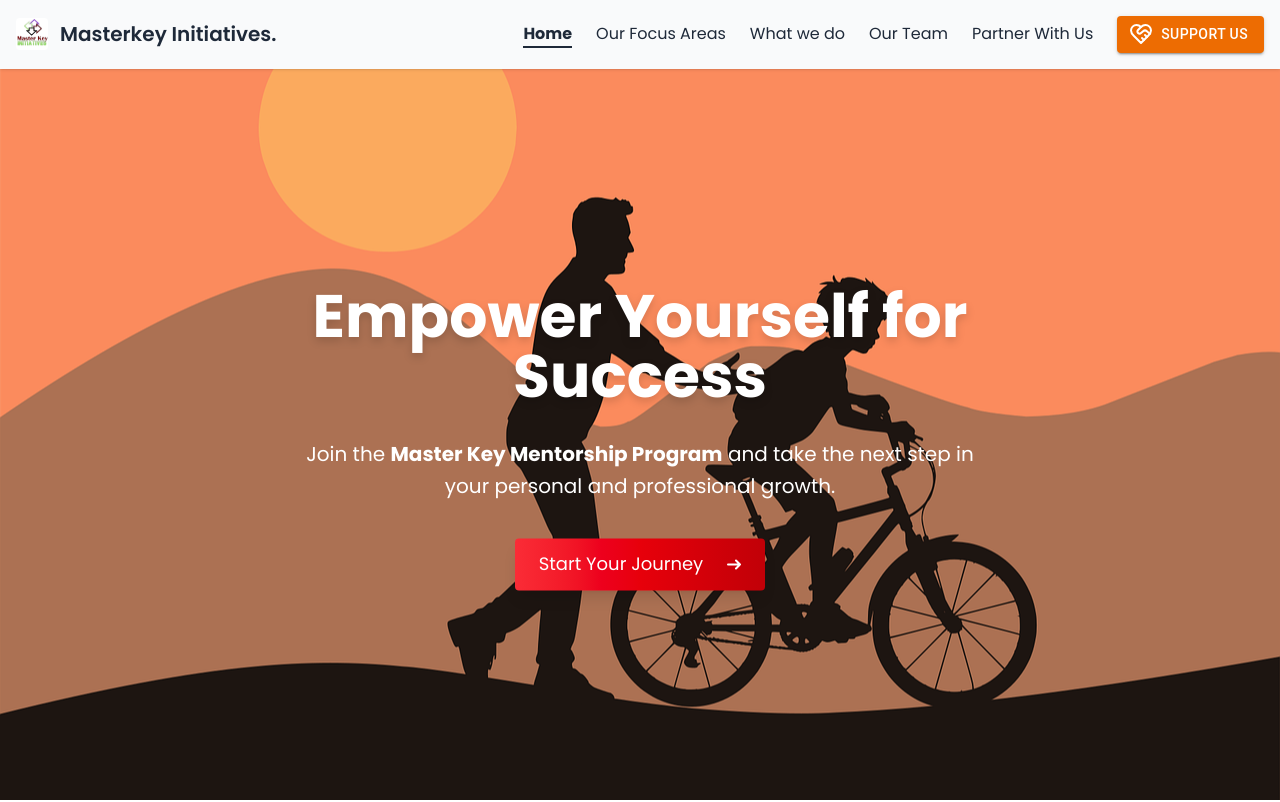
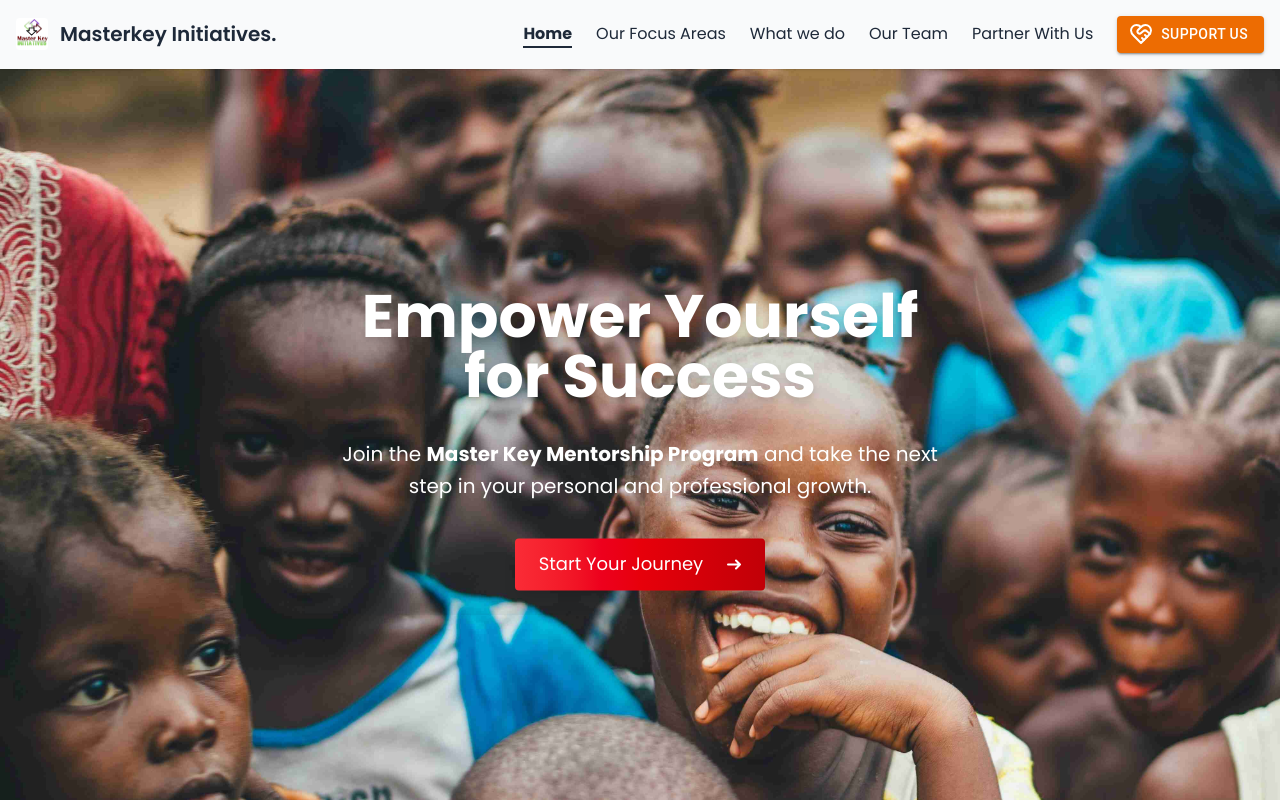
Before and after one commit to paulndalila/masterkey, a React (Vite) app: page / in a window 1280 px wide. Shown: the top 802 px of the page. Built offline with nearby package versions, Linux system fonts and the light colour scheme; a web font is replaced by a local one.

Commit message:
background image update

```diff
--- a/src/components/Hero.jsx
+++ b/src/components/Hero.jsx
@@ -24,7 +24,7 @@
   return (
     <div className="flex items-center justify-center h-screen text-brown-800 text-center px-6 bg-beige-100">
       <motion.div
-        className="relative max-w-2xl flex flex-col gap-4 mt-20 z-10"
+        className="relative max-w-2xl flex flex-col gap-4 mt-20 z-10 bg-gray-900/5 md:p-5"
         initial={{ opacity: 0, y: 50 }}
         animate={{ opacity: 1, y: 0 }}
         transition={{ duration: 1 }}
--- a/src/pages/AboutUs.jsx
+++ b/src/pages/AboutUs.jsx
@@ -26,7 +26,7 @@
       <div
         className="relative min-h-screen bg-cover bg-center"
         style={{
-          backgroundImage: "url('/masterkey.png')",
+          backgroundImage: "url('/masterkey.jpg')",
         }}
       >
         {/* Navbar */}
```
Also changed, not shown: public/masterkey.jpg (added), public/masterkeys.jpg (added).
